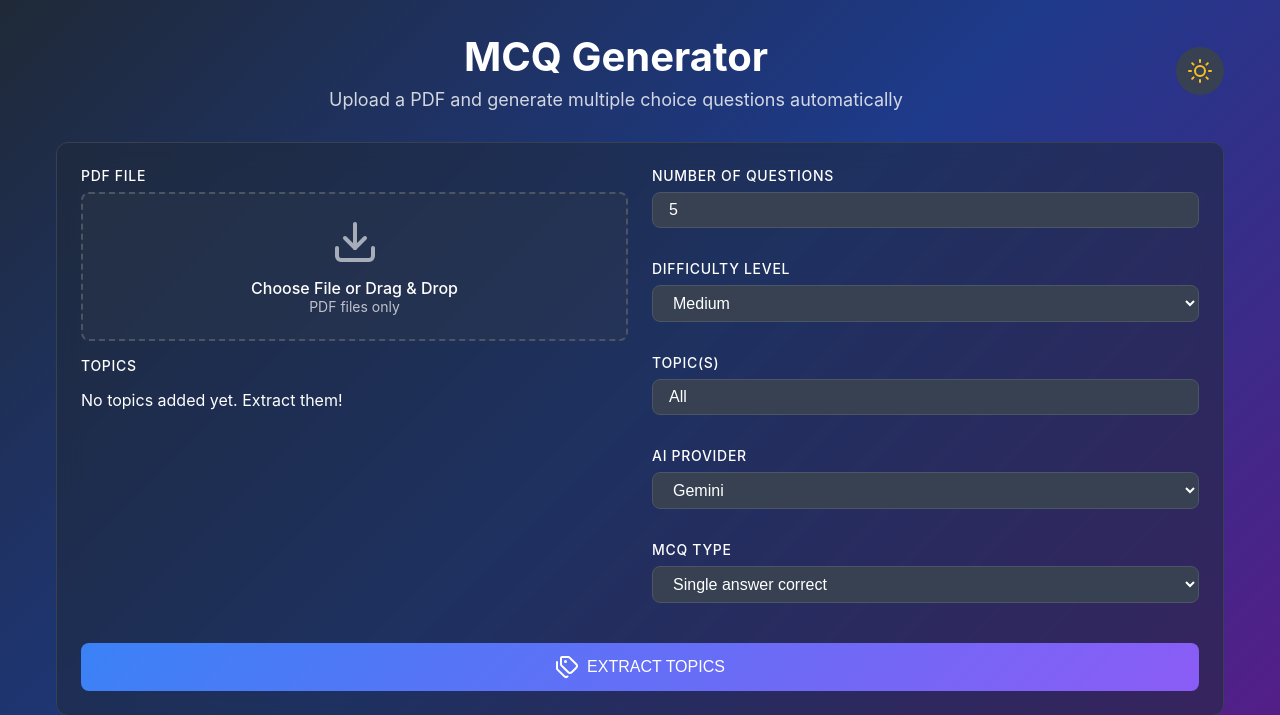
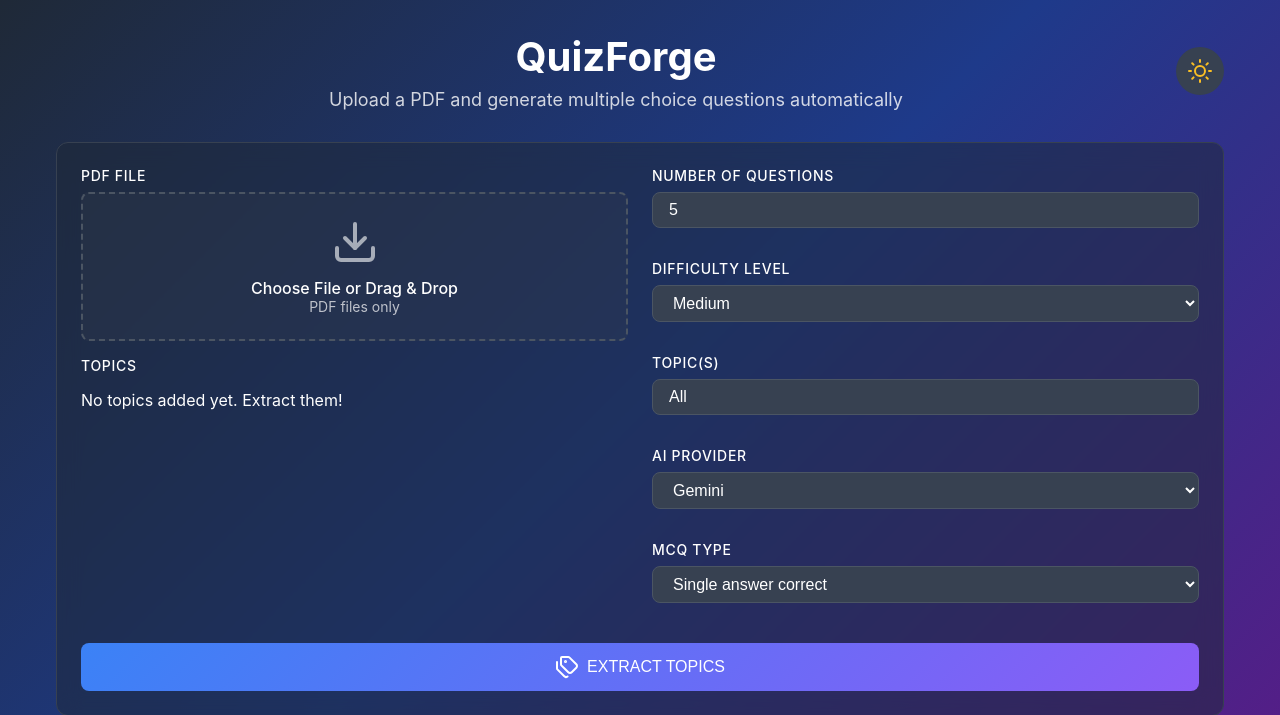
Before and after one commit to manmeetsantre/IEEE_TechRush, a Flask app: page / in a window 1280 px wide. Shown: the top 715 px of the page. Run offline with Flask 3, Linux system fonts and the light colour scheme; some libraries are stand-ins or nearby versions.

Commit message:
Final push

```diff
--- a/static/script.js
+++ b/static/script.js
@@ -57,7 +57,7 @@ function renderQuizAnalysis() {
             topicStats[topic] = { total: 0, correct: 0 };
         }
         topicStats[topic].total++;
-        if (selectedAnswers[mcq.id] === mcq.correctAnswer) {
+        if (areArraysEqualSet(selectedAnswers[mcq.id].map(String), mcq.correctAnswer)) {
             topicStats[topic].correct++;
         }
     });
@@ -101,16 +101,6 @@ function renderQuizAnalysis() {
                     </div>
                 </div>
             `).join('')}
-        </div>
-
-        <div class="analysis-section">
-            <h3>Question Difficulty</h3>
-            <div style="display: flex; justify-content: center; align-items: center; height: 150px;">
-                <div style="text-align: center;">
-                    <p style="opacity: 0.8;">Coming soon with more data</p>
-                    <small>We'll track difficulty levels over time</small>
-                </div>
-            </div>
         </div>
     `;
 }
@@ -507,11 +497,31 @@ function renderQuizAnalysis() {
             updateSubmitButton();
         }
 
+        function areArraysEqualSet(arr1, arr2) {
+            // Convert arrays to sets to remove duplicates
+            const set1 = new Set(arr1);
+            const set2 = new Set(arr2);
+
+            // If sets have different sizes, they can't be equal
+            if (set1.size !== set2.size) {
+                return false;
+            }
+
+            // Check if all elements of set1 are in set2
+            for (let item of set1) {
+                if (!set2.has(item)) {
+                return false;
+                }
+            }
+
+            return true;
+        }
+
         // Calculate score
         function calculateScore() {
             let correct = 0;
             mcqs.forEach(mcq => {
-                if (selectedAnswers[mcq.id] === mcq.correctAnswer) {
+                if (areArraysEqualSet(selectedAnswers[mcq.id].map(String), mcq.correctAnswer)) {
                     correct++;
                 }
             });
--- a/static/styles.css
+++ b/static/styles.css
@@ -371,9 +371,9 @@ body {
 }
 
 .option.part-correct {
-    background-color: #dcfce7;
+    background-color: #ffee69d6;
     border-color: #16a34a;
-    color: #166534;
+    color: #af7f23;
 }
 
 .option.incorrect {
--- a/templates/index.html
+++ b/templates/index.html
@@ -3,7 +3,7 @@
   <head>
     <meta charset="UTF-8" />
     <meta name="viewport" content="width=device-width, initial-scale=1.0" />
-    <title>MCQ Generator</title>
+    <title>QuizForge</title>
     <script src="https://cdnjs.cloudflare.com/ajax/libs/lucide/0.263.1/umd/lucide.js"></script>
     <link
       rel="stylesheet"
@@ -15,7 +15,7 @@
       <!-- Header -->
       <div class="header">
         <div class="header-content">
-          <h1>MCQ Generator</h1>
+          <h1>QuizForge</h1>
           <p>
             Upload a PDF and generate multiple choice questions automatically
           </p>
@@ -236,7 +236,7 @@
             <div class="stopwatch">
               <div id="display">00:00:00</div>
             </div>
-            <button class="action-btn delete-btn" onclick="deleteMCQs()">
+            <button class="action-btn delete-btn" style="display: none;" onclick="deleteMCQs()">
               <svg
                 xmlns="http://www.w3.org/2000/svg"
                 width="24"
```
